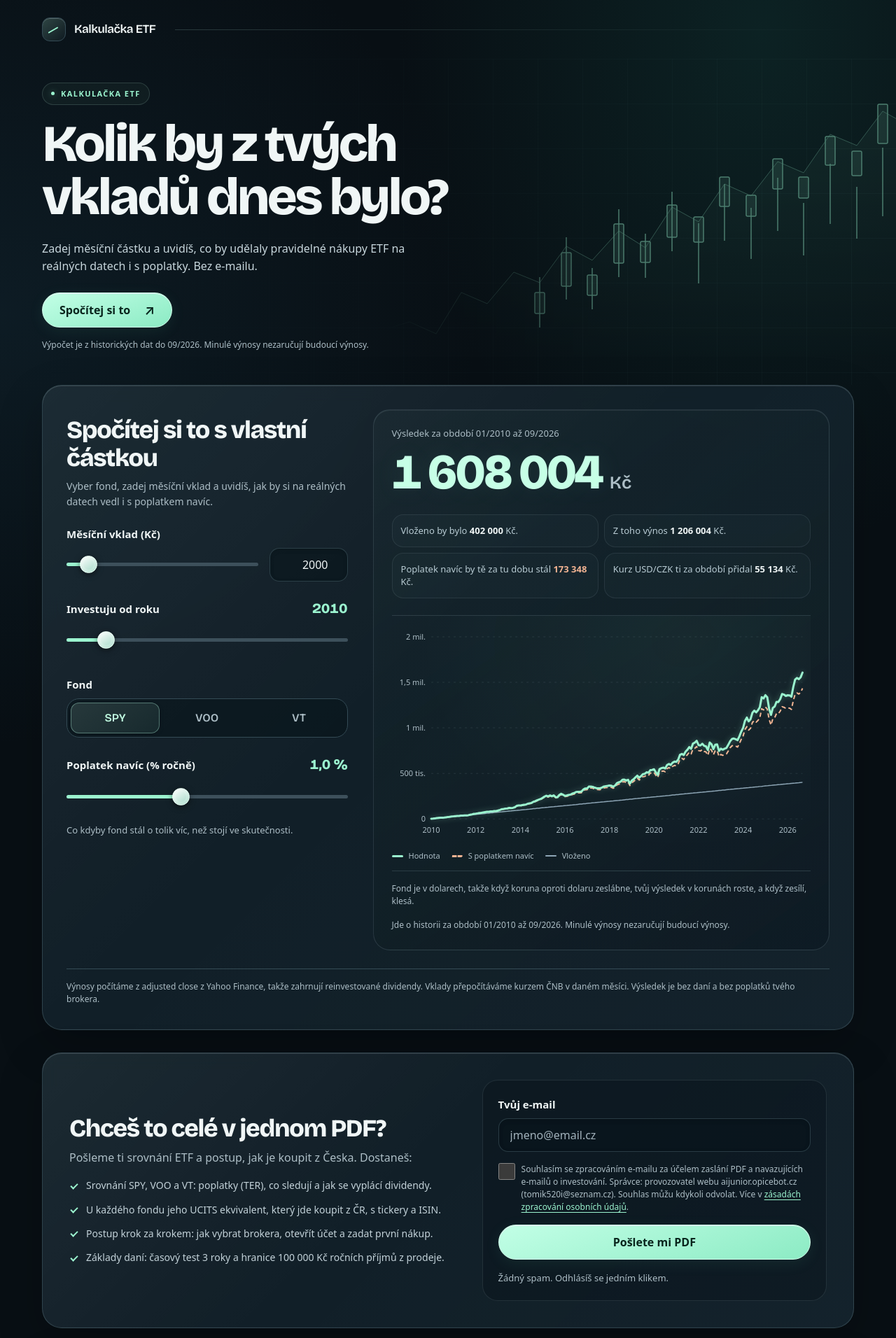
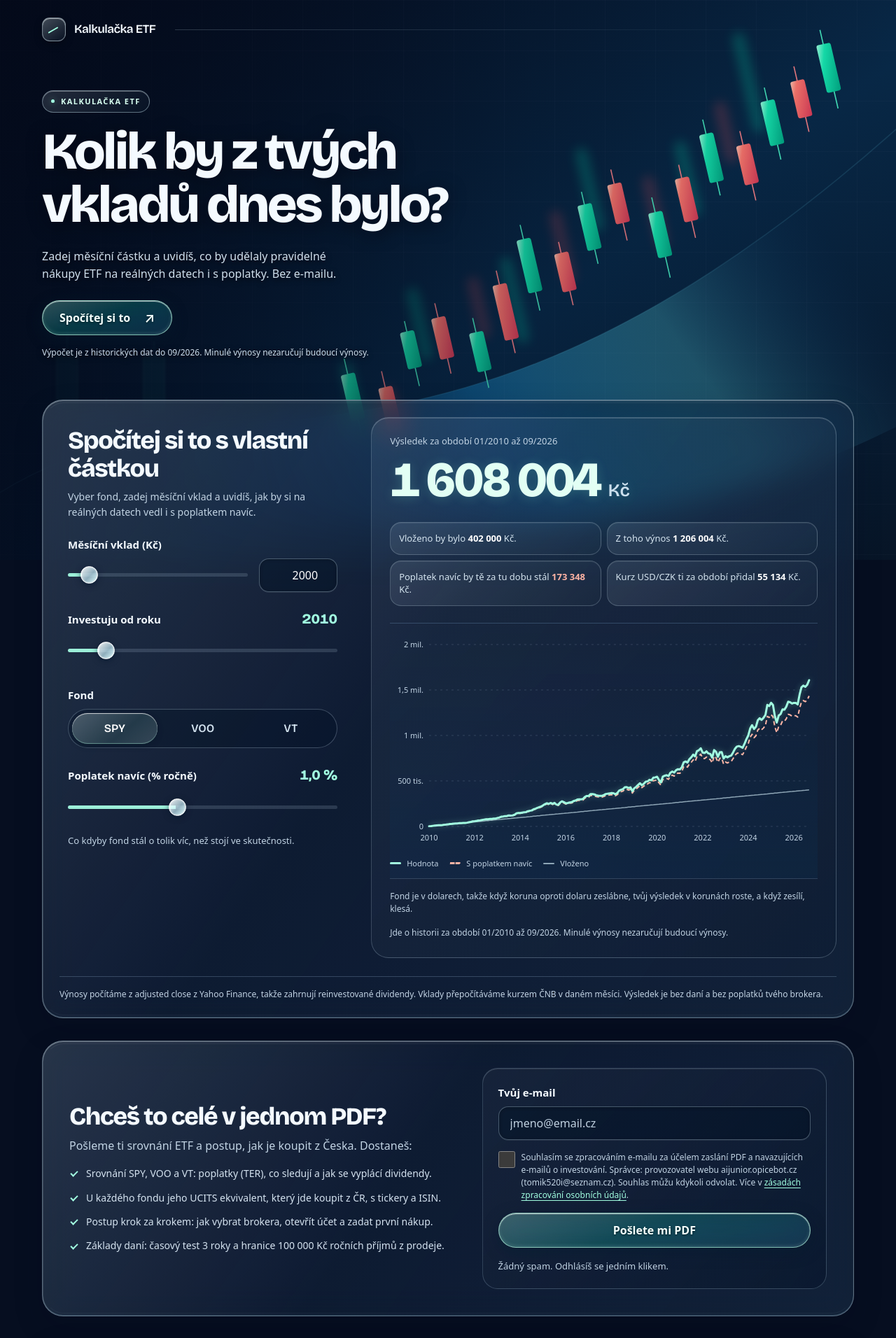
Before and after one commit to tomik520i/etf-landing, a PHP site: page / in a window 1280 px wide. Shown: the top 1912 px of the page at 70% size. Run offline with PHP 8.4, Linux system fonts and the light colour scheme.

Commit message:
style: průhledné liquid glass panely nad tradingovým pozadím

```diff
--- a/public/admin/index.php
+++ b/public/admin/index.php
@@ -433,6 +433,7 @@
 :focus-visible{outline:2px solid var(--accent);outline-offset:4px}
 @media(max-width:600px){body{padding:24px 14px}.card{padding:20px 16px;border-radius:20px}.kpis{grid-template-columns:repeat(2,minmax(0,1fr))}.kpi{padding:16px}.kpi .v{font-size:1.8rem}.filters button{width:100%}}
 </style>
+<link rel="stylesheet" href="../css/liquid-glass.css">
 </head>
 <body>
 <main>
--- /dev/null
+++ b/public/css/liquid-glass.css
@@ -0,0 +1,118 @@
+/* Shared optical material. The background is static; controls remain native. */
+:root {
+  --bg: #060e20;
+  --surface: #172d44;
+  --surface-2: #203d53;
+  --text: #f4faff;
+  --muted: #c2d4e4;
+  --accent: #a2ffe1;
+  --fee: #ffb4a5;
+  --border: #b9ddff38;
+  --glass-edge: #ddf5ff59;
+  --glass-depth: inset 0 1px 1px #ffffff59, inset 1px 0 0 #ffffff18, inset 0 -1px 1px #a6e4ff30, 0 16px 42px #000b2033;
+}
+body {
+  isolation: isolate;
+  background: var(--bg);
+}
+body::before {
+  content: '';
+  position: fixed;
+  inset: 0;
+  z-index: -1;
+  pointer-events: none;
+  background: linear-gradient(90deg, #030919c9, #03091935 58%, #03091908), url('market-scene.svg') center top / cover no-repeat;
+}
+.site-header .wrap::after { background: linear-gradient(90deg, #d7f4ff30, transparent); }
+.logo-mark { background: linear-gradient(145deg, #e9ffff45, #a9d9ff08); border-color: #e3f8ff70; box-shadow: inset 0 1px 1px #fff9, 0 4px 12px #0004; }
+.hero { overflow: visible; isolation: auto; }
+.hero::before, .market-art { display: none; }
+.hero h1 { text-shadow: 0 4px 24px #02071399; }
+.hero .sub, .hero .podtext { color: #d1dfec; text-shadow: 0 2px 8px #020713; }
+.eyebrow { color: #d7fff0; border-color: #d8f5ff66; background: linear-gradient(125deg, #e5f6ff24, #9cdbff08); box-shadow: inset 0 1px 0 #fff5; backdrop-filter: blur(10px); -webkit-backdrop-filter: blur(10px); }
+.card, .calc.card, .cta.card, .kpi {
+  position: relative;
+  background: linear-gradient(125deg, #e3f5ff25, #cae7ff08 45%, #95d8ee12), #0b1a308c;
+  border: 1px solid var(--glass-edge);
+  box-shadow: var(--glass-depth);
+  backdrop-filter: blur(22px) saturate(145%);
+  -webkit-backdrop-filter: blur(22px) saturate(145%);
+  border-radius: 30px;
+}
+/* A second, fine rim suggests the thickness of polished glass. */
+.card::after, .kpi::after {
+  content: '';
+  position: absolute;
+  inset: 3px;
+  border-radius: 27px;
+  border: 1px solid transparent;
+  border-top-color: #ffffff12;
+  border-bottom-color: #c6efff0e;
+  pointer-events: none;
+}
+.calc-result {
+  background: linear-gradient(135deg, #bfdfff16, #05152833);
+  border-color: #d9efff38;
+  box-shadow: inset 0 1px 0 #fff3;
+}
+.big { color: #e2fff4; text-shadow: 0 2px 16px #83ffd52e; }
+.big .cur { color: #ccdfed; }
+.stats li { background: linear-gradient(140deg, #d4ecff1c, #b0dcff05); border-color: #e1f6ff36; color: #d4e4ef; box-shadow: inset 0 1px 0 #ffffff17; }
+.stats li.fx { border-left-color: #e1f6ff36; }
+.stats strong { color: #fff; }
+.chart-wrap { background: linear-gradient(180deg, #02223805, #0c39672b); border-color: #b9ddff30; }
+#chart .grid { stroke: #d1e7ff29; }
+.btn, .filters button {
+  color: #f3fffc;
+  background: linear-gradient(160deg, #a8ffdd47, #20dbaa36 45%, #51b8cc29);
+  border-color: #baffe5aa;
+  box-shadow: inset 0 1px 1px #ffffffb3, inset 0 -2px 5px #c1fff126, 0 6px 22px #001e3066;
+  backdrop-filter: blur(14px) saturate(160%);
+  -webkit-backdrop-filter: blur(14px) saturate(160%);
+  text-shadow: 0 1px 3px #001e25;
+}
+.btn:hover, .filters button:hover { background-color: #8fffdc22; }
+input[type=number], input[type=email], input[type=text] { background: #02102270; border-color: #d4eeff4d; color: #fff; box-shadow: inset 0 1px 5px #0003, 0 1px 0 #fff1; }
+input::placeholder { color: #bfd0df; }
+.seg-row { background: #020e204f; border-color: #d8efff40; border-radius: 999px; }
+.seg-row label { border-radius: 999px; color: #d2e2ee; }
+.seg-row input:checked + label {
+  color: #fff;
+  background: linear-gradient(140deg, #eaffff45, #aaffdd20 60%, #dfffff30);
+  box-shadow: inset 0 1px 1px #ffffffbf, inset 0 -1px 1px #b6ffe36b, 0 3px 8px #00142455;
+}
+.range::-webkit-slider-runnable-track { background: linear-gradient(to right, #9cefd8 var(--pct), #d0eaff26 var(--pct)); }
+.range::-webkit-slider-thumb { background: linear-gradient(135deg, #ffffffee, #cdf5ffa6 55%, #dfffff); border-color: #fff; box-shadow: inset 0 0 3px #fff, 0 2px 8px #00142b99; }
+.cta-form, .ucits { background: linear-gradient(135deg, #e5f5ff0a, #020d2259); border-color: #c5e9ff33; box-shadow: inset 0 1px 0 #fff2; }
+.checks li, .fund > p { color: #d5e3f0; }
+.bar { background: #d5e8ff1a; }
+.bar-fill { background: linear-gradient(90deg, #7ac8de, #b3fce0); }
+.fund::before { height: 2px; background: linear-gradient(90deg, transparent, #e0fcffbb, transparent); }
+.fund:nth-child(2) { background: linear-gradient(135deg, #d7fff526, #a4ffdb06 65%), #0b1a309c; }
+.fund:nth-child(3) { background: linear-gradient(135deg, #c0dbff2b, #a4d9ff06 65%), #0b1a309c; }
+.site-footer { background: #020a19ad; border-color: #c7e9ff26; }
+.form-success { background: #10332fe8; }
+@media (min-width: 900px) {
+  .hero { padding-top: 45px; padding-bottom: 58px; }
+  .hero h1 { max-width: 15ch; }
+  .hero .sub { max-width: 50ch; }
+  .hero .podtext { max-width: 69ch; }
+  .calc.card { padding: 24px; }
+  .calc-inputs { padding: 14px 12px; }
+  .calc-result { padding: 26px; border-radius: 25px; }
+}
+@media (max-width: 899px) {
+  body::before { background-position: center, 61% top; background-image: linear-gradient(90deg, #030919db, #03091977), url('market-scene.svg'); }
+  .card, .calc.card, .cta.card { backdrop-filter: blur(12px) saturate(130%); -webkit-backdrop-filter: blur(12px) saturate(130%); }
+  .calc-result { background: transparent; box-shadow: none; }
+  .btn { background-color: #06504566; }
+  .hero { padding-top: 16px; }
+}
+@supports not (backdrop-filter: blur(1px)) {
+  .card, .calc.card, .cta.card, .kpi { background-color: #14253bed; }
+}
+@media (prefers-reduced-transparency: reduce), (prefers-contrast: more) {
+  .card, .calc.card, .cta.card, .kpi { background: #14253b; backdrop-filter: none; -webkit-backdrop-filter: none; }
+  .btn { background: #144f47; }
+  body::before { opacity: .35; }
+}
--- a/public/index.html
+++ b/public/index.html
@@ -15,6 +15,7 @@
 <link rel="preload" href="fonts/bricolage-latin.woff2" as="font" type="font/woff2" crossorigin>
 <link rel="preload" href="fonts/bricolage-latin-ext.woff2" as="font" type="font/woff2" crossorigin>
 <link rel="stylesheet" href="css/style.css">
+<link rel="stylesheet" href="css/liquid-glass.css">
 <script type="module" src="js/app.js"></script>
 </head>
 <body>
@@ -24,15 +25,6 @@
 
 <main>
   <section class="hero" aria-labelledby="hero-h1">
-    <svg class="market-art" viewBox="0 0 820 450" fill="none" aria-hidden="true" focusable="false">
-      <defs><linearGradient id="market-fade" x1="0" y1="0" x2="0" y2="1"><stop stop-color="#9bf4cf" stop-opacity=".12"/><stop offset="1" stop-color="#9bf4cf" stop-opacity="0"/></linearGradient></defs>
-      <path d="M0 380 40 368 78 385 114 326 151 342 189 297 226 312 264 260 301 280 339 238 377 262 415 204 453 225 490 171 528 188 566 139 603 155 641 100 679 116 716 67 754 88 820 31V450H0Z" fill="url(#market-fade)"/>
-      <path d="m0 380 40-12 38 17 36-59 37 16 38-45 37 15 38-52 37 20 38-42 38 24 38-58 38 21 37-54 38 17 38-49 37 16 38-55 38 16 37-49 38 21 66-57" stroke="currentColor" stroke-opacity=".6"/>
-      <g stroke="currentColor" stroke-width="1.5" fill="#9bf4cf" fill-opacity=".18">
-        <path d="M226 304v72m38-129v89m37-45v59m38-143v97m38-62v63m38-123v85m38-40v86m37-142v81m38-47v73m38-116v76m37-40v75m38-131v86m38-53v74m37-130v98m38-51v79"/>
-        <rect x="219" y="326" width="14" height="30" rx="2"/><rect x="257" y="269" width="14" height="48" rx="2"/><rect x="294" y="301" width="14" height="29" rx="2"/><rect x="332" y="228" width="14" height="56" rx="2"/><rect x="370" y="253" width="14" height="30" rx="2"/><rect x="408" y="201" width="14" height="46" rx="2"/><rect x="446" y="218" width="14" height="36" rx="2"/><rect x="483" y="161" width="14" height="42" rx="2"/><rect x="521" y="187" width="14" height="30" rx="2"/><rect x="559" y="135" width="14" height="43" rx="2"/><rect x="596" y="161" width="14" height="30" rx="2"/><rect x="634" y="103" width="14" height="41" rx="2"/><rect x="672" y="124" width="14" height="35" rx="2"/><rect x="709" y="57" width="14" height="56" rx="2"/><rect x="747" y="89" width="14" height="30" rx="2"/>
-      </g>
-    </svg>
     <div class="wrap">
       <p class="eyebrow" id="hero-eyebrow">Kalkulačka ETF</p>
       <h1 id="hero-h1">Kolik by z tvých vkladů dnes bylo?</h1>
--- a/public/zasady.html
+++ b/public/zasady.html
@@ -10,6 +10,7 @@
 <link rel="preload" href="fonts/bricolage-latin.woff2" as="font" type="font/woff2" crossorigin>
 <link rel="preload" href="fonts/bricolage-latin-ext.woff2" as="font" type="font/woff2" crossorigin>
 <link rel="stylesheet" href="css/style.css">
+<link rel="stylesheet" href="css/liquid-glass.css">
 </head>
 <body>
 <header class="site-header">
```
Also changed, not shown: public/css/market-scene.svg (added).
